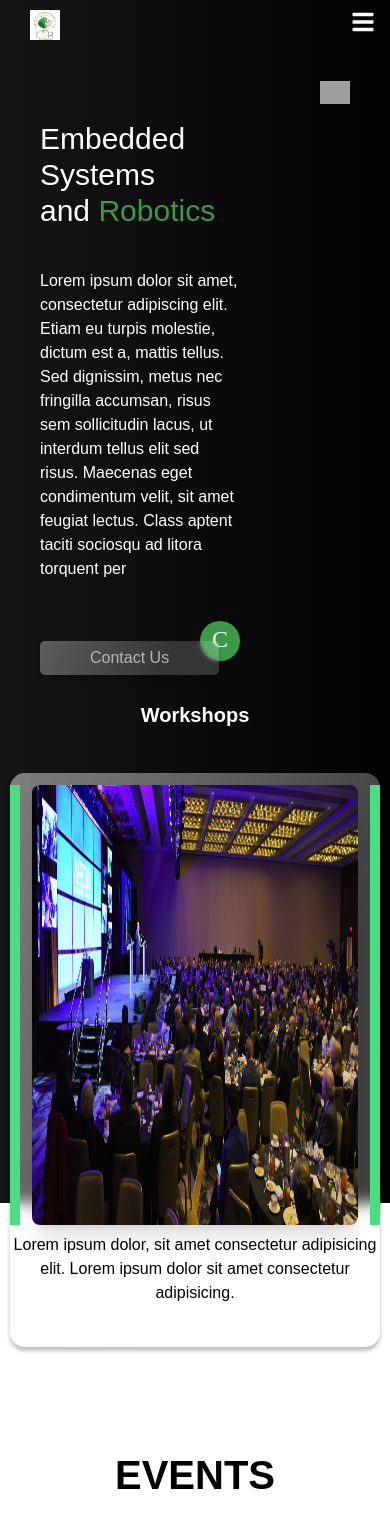
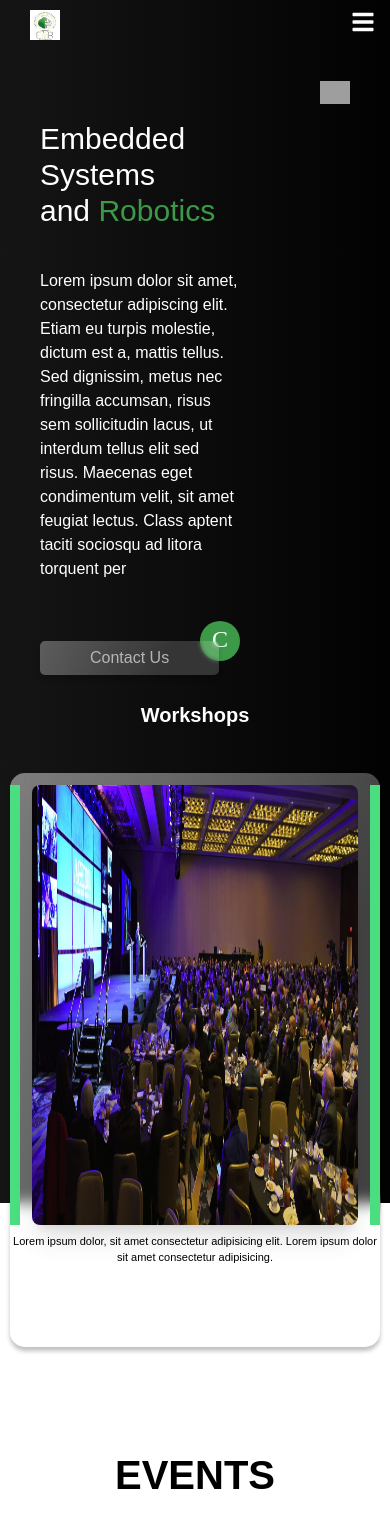
Before and after one commit to EmrNITK/website, a React (Create React App) app: page / in a window 390 px wide. Shown: the top 1539 px of the page. Built offline with nearby package versions, Linux system fonts and the light colour scheme; grey boxes are pictures that could not be loaded; a web font is replaced by a local one.

Commit message:
Made Carousel responsive

```diff
--- a/package.json
+++ b/package.json
@@ -12,7 +12,7 @@
     "react-icons": "^4.7.1",
     "react-multi-carousel": "^2.8.2",
     "react-router-dom": "^6.6.1",
-    "react-scripts": "5.0.1",
+    "react-scripts": "^5.0.1",
     "web-vitals": "^2.1.4"
   },
   "scripts": {
--- a/src/assets/styles/workshops.css
+++ b/src/assets/styles/workshops.css
@@ -35,5 +35,6 @@
 @media only screen and (max-width: 640px){
     #workshops  {
         height: 85%;
+        font-size: 11px;
     }
 }
--- a/src/data.js
+++ b/src/data.js
@@ -1,4 +1,5 @@
 import workshop_img from "./assets/images/workshop.png";
+import logo_img from "./assets/images/logo.png";
 import test_img from "./assets/images/test.png";
 
 export const team = [
@@ -59,7 +60,7 @@ export const workshopData = [
     topic: "dip",
   },
   {
-    img: test_img,
+    img: logo_img,
     topic: "dip",
   },
   {
```
Also changed, not shown: 1 other file (tests, documents, lock files or other folders).
